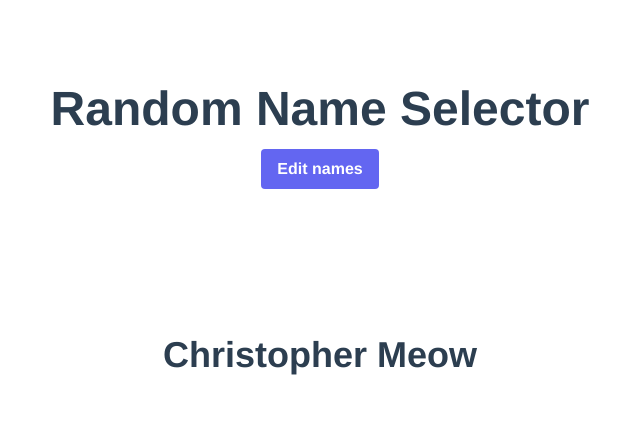
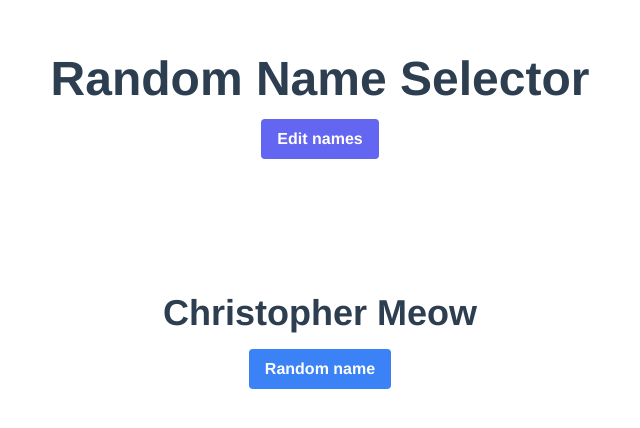
Before and after one commit to vmr-bundaberg/random-name-selector, a Vue app: page / in a window 1280 px wide. Shown: the part 178-606 px from the top of the page, without its empty margins (320-960 px from the left). Built offline with nearby package versions, Linux system fonts and the light colour scheme.

Commit message:
feat: Add random button

```diff
--- a/src/App.vue
+++ b/src/App.vue
@@ -2,20 +2,33 @@
   <div class="p-4 flex flex-col h-3/4 justify-evenly items-center m-auto">
       <div class="py-4">
         <h1 class="text-5xl mb-4 font-bold">Random Name Selector</h1>
-        <modal-text-editor />
+        <modal-text-editor v-model="names" />
       </div>
-      <h2 class="text-4xl font-bold">Christopher Meow</h2>
+      <div class="py-4">
+        <h2 class="text-4xl font-bold mb-4">Christopher Meow</h2>
+        <button class="py-2 px-4 rounded bg-blue-500 hover:bg-blue-600 text-white font-bold">
+          Random name
+        </button>
+      </div>
   </div>
 </template>
 
 <script lang="ts">
-import { defineComponent } from 'vue'
+import { computed, defineComponent, ref } from 'vue'
 import ModalTextEditor from './components/ModalTextEditor.vue'
 
 export default defineComponent({
   name: 'App',
   components: {
     ModalTextEditor,
+  },
+  setup() {
+    const names = ref("")
+    const nameList = computed(() => names.value.split('\n'))
+    return {
+      names,
+      nameList
+    }
   }
 })
 </script>
@@ -33,4 +46,8 @@ html, body {
   height: 100%;
   display: flex;
 }
+
+function ref(arg0: string) {
+  throw new Error('Function not implemented.')
+}
 </style>
```
